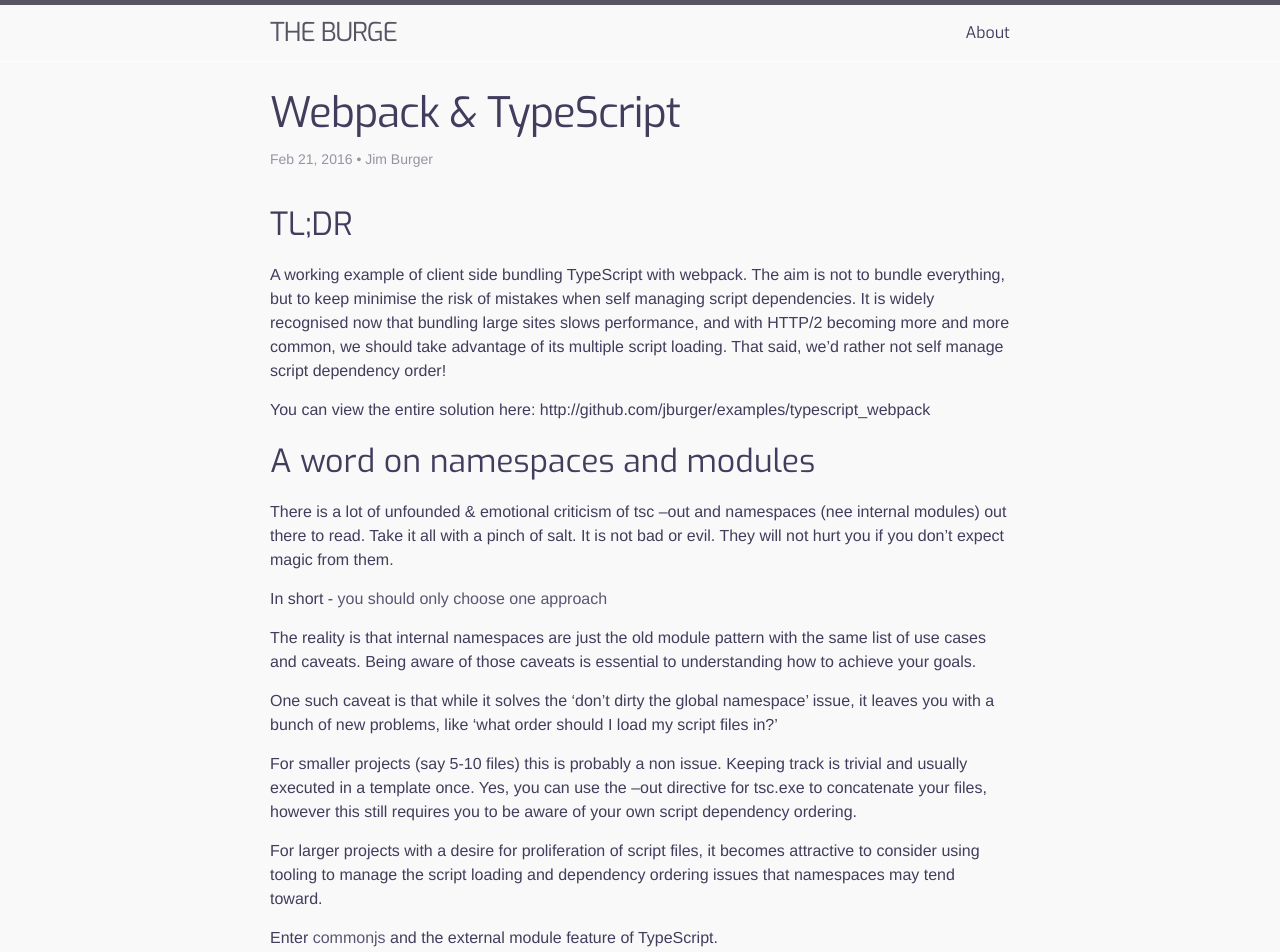
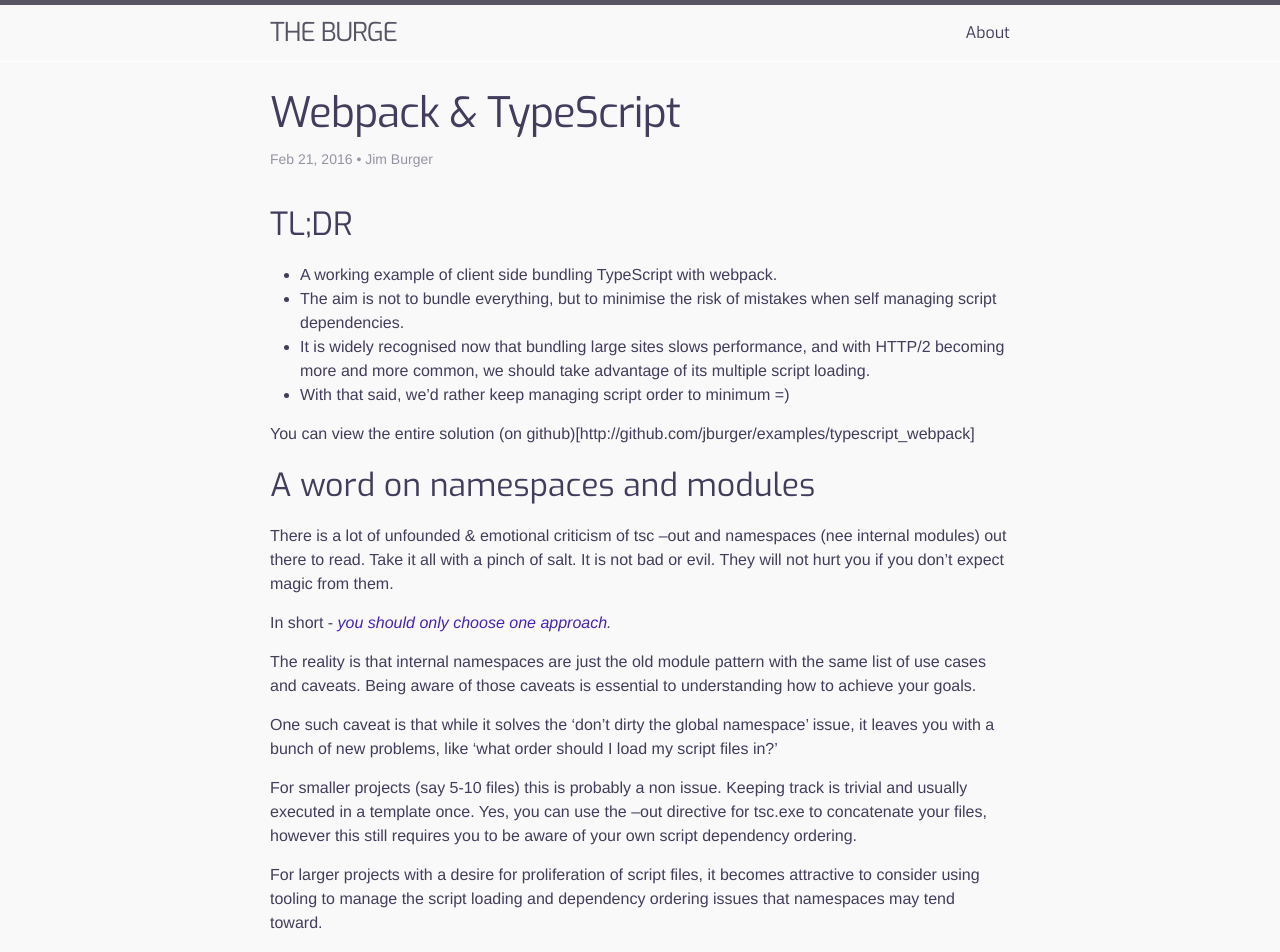
Before and after one commit to jburger/jburger.github.io, a Jekyll site: the page built from _posts/2016-02-21-bundling-typescript.md, in a window 1280 px wide. Shown: the top 952 px of the page. Built offline with Jekyll 4.4.1, drawn with Linux system fonts in a browser that asks for light colours; Markdown is read by kramdown in place of the engine named in the settings; comment, search, counter and statistics services are not loaded; some of the changed text lies outside the part shown.

Commit message:
proofread and corrections. some tweaks to link styles.

````diff
--- a/_posts/2016-02-21-bundling-typescript.md
+++ b/_posts/2016-02-21-bundling-typescript.md
@@ -12,15 +12,18 @@
 - TypeScript
 ---
 ## TL;DR
-A working example of client side bundling TypeScript with webpack. The aim is not to bundle everything, but to keep minimise the risk of mistakes when self managing script dependencies. It is widely recognised now that bundling large sites slows performance, and with HTTP/2 becoming more and more common, we should take advantage of its multiple script loading. That said, we'd rather not self manage script dependency order!
+- A working example of client side bundling TypeScript with webpack.
+- The aim is not to bundle everything, but to minimise the risk of mistakes when self managing script dependencies.
+- It is widely recognised now that bundling large sites slows performance, and with HTTP/2 becoming more and more common, we should take advantage of its multiple script loading.
+- With that said, we'd rather keep managing script order to minimum =)
 
-You can view the entire solution here: http://github.com/jburger/examples/typescript_webpack
+You can view the entire solution (on github)[http://github.com/jburger/examples/typescript_webpack]
 
 ## A word on namespaces and modules
 
 There is a lot of unfounded & emotional criticism of tsc --out and namespaces (nee internal modules) out there to read. Take it all with a pinch of salt. It is not bad or evil. They will not hurt you if you don't expect magic from them.
 
-In short - [you should only choose one approach](https://www.stevefenton.co.uk/2015/05/Stop-Mixing-TypeScript-Internal-And-External-Modules/)
+In short - *[you should only choose one approach](https://www.stevefenton.co.uk/2015/05/Stop-Mixing-TypeScript-Internal-And-External-Modules/).*
 
 The reality is that internal namespaces are just the old module pattern with the same list of use cases and caveats. Being aware of those caveats is essential to understanding how to achieve your goals.
 
@@ -61,6 +65,7 @@
   "jquery": "^2.2.0"
 }
 ```
+
 For those playing along at home, here are some handy snippets to get you going:
 
 ```bash
@@ -74,7 +79,7 @@
 typings install jquery --save --ambient
 ```
 
-*NOTE: DefinitelyTyped has recently deprecated tsd in favour of typings, which does a better job at keeping typing mgmt overhead lower on large projects and is worth reading up on.*
+*NOTE: DefinitelyTyped has recently deprecated tsd in favour of [typings](https://github.com/typings/typings), which does a better job at keeping typing mgmt overhead lower on large projects and is worth reading up on.*
 
 #### Splitting up into modules
 As specified I'm aiming to reduce the number of scripts I need to manually manage ordering for. You could choose to bundle into one file if you wanted to with the same approach.
@@ -89,6 +94,7 @@
 As you can see we'll be bundling 3 TypeScript files into two javascript files. Here is the source files (snipped for brevity)
 
 **main.ts**
+
 ```javascript
 ///<reference path="../typings/main.d.ts"/>
 import $ = require('jquery');
@@ -119,6 +125,7 @@
 > Note that we bring in the typing reference for jquery as well as require it directly. The first is to give tsc a hint, the second is for webpack / commonjs hinting. The subsequent lines use named module loading.
 
 **services.ts**
+
 ```javascript
 import { IConfiguration,  DevelopmentConfig } from './Configuration';
 
@@ -144,6 +151,7 @@
 ```
 
 **configuration.ts**
+
 ```javascript
 export interface IConfiguration {
     serviceUrl: string;
@@ -237,6 +245,7 @@
 Using nodejs means having a node_modules folder inevitably, so you'll likely need to exclude it from your tsconfig.json.
 
 **tsconfig.json**
+
 ```JSON
 {
 	"compilerOptions": {
@@ -254,6 +263,7 @@
 The final piece to a good dev experience is hooking simple commands to make everything work nicely. You can use a gulp watch if you like, although not everyone is into those. Here is how I added some scripts to my package.json file for this purpose:
 
 **package.json**
+
 ```JSON
 {
     .
@@ -271,12 +281,11 @@
 
 The idea here is to enable a simple set of commands to do the typical things:
 
-|Command|Action|
-|---|---|
-|npm install|install packages|
-|npm run build|transpile and pack scripts and content|
-|npm start|Run the web server|
-
+```bash
+npm install   # Install packages
+npm run build # Transpile and pack scripts and content
+npm start     # Run the web server
+```
 
 ### What have we achieved?
 
--- a/_sass/_base.scss
+++ b/_sass/_base.scss
@@ -96,11 +96,11 @@
  * Links
  */
 a {
-    color: $brand-color;
+    color: $link-color;
     text-decoration: none;
 
     &:visited {
-        color: darken($brand-color, 15%);
+        color: darken($link-color, 15%);
     }
 
     &:hover {
--- a/css/main.scss
+++ b/css/main.scss
@@ -12,7 +12,7 @@
 $base-line-height: 1.5;
 
 $spacing-unit:     30px;
-
+$link-color:       #4422bb;
 $text-color:       #433C5C;
 $background-color: lighten(#C4C2CA, 20%);
 $brand-color:      #5C5573;
````
Also changed, not shown: other parts of _posts/2016-02-21-bundling-typescript.md (+4 -3 lines).
